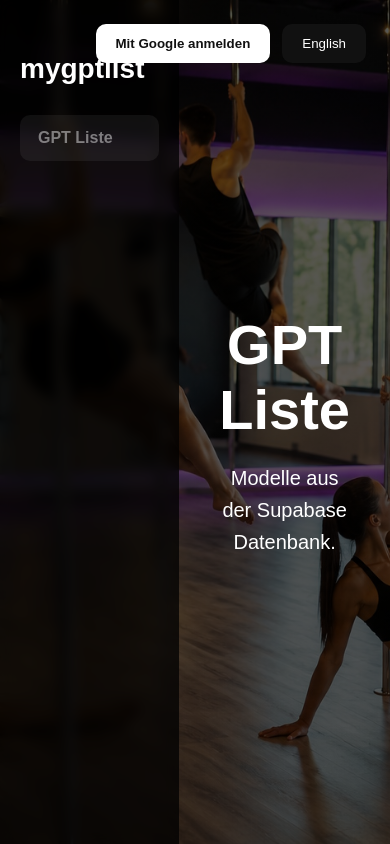
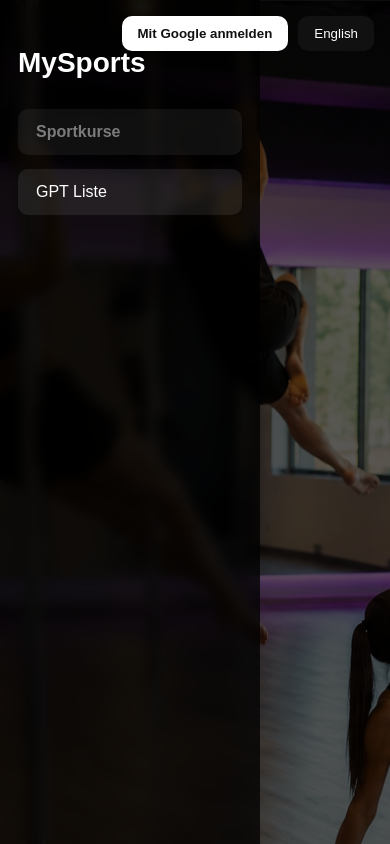
Before and after one commit to Frank-LeRo/mygptlist, a Next.js app: page / in a window 390 px wide. Shown: the top 844 px of the page. Built offline with nearby package versions, Linux system fonts and the light colour scheme.

Commit message:
Update navigation, login gating, and mobile layout

```diff
--- a/app/page.js
+++ b/app/page.js
@@ -55,9 +55,7 @@ export default function Home() {
     const clientId = process.env.NEXT_PUBLIC_GOOGLE_CLIENT_ID;
 
     if (!clientId) {
-      setAuthError(
-        'NEXT_PUBLIC_GOOGLE_CLIENT_ID ist nicht gesetzt'
-      );
+      setAuthError('NEXT_PUBLIC_GOOGLE_CLIENT_ID ist nicht gesetzt');
       return;
     }
 
@@ -74,16 +72,7 @@ export default function Home() {
         cancel_on_tap_outside: false
       });
 
-      window.google.accounts.id.prompt((notification) => {
-        if (
-          notification.isNotDisplayed() ||
-          notification.isSkippedMoment()
-        ) {
-          setAuthError(
-            'Google Popup wurde blockiert oder konnte nicht geöffnet werden'
-          );
-        }
-      });
+      window.google.accounts.id.prompt();
     } catch (error) {
       console.error(error);
       setAuthError('Google Login konnte nicht gestartet werden');
@@ -106,6 +95,8 @@ export default function Home() {
         style={{
           minHeight: '100vh',
           display: 'flex',
+          flexDirection: 'row',
+          flexWrap: 'wrap',
           fontFamily: 'Arial, sans-serif',
           backgroundImage:
             "linear-gradient(rgba(0,0,0,0.65), rgba(0,0,0,0.65)), url('/images/pole-dance-bg.jpg')",
@@ -116,45 +107,29 @@ export default function Home() {
         <div
           style={{
             position: 'fixed',
-            top: '24px',
-            right: '24px',
+            top: '16px',
+            right: '16px',
             display: 'flex',
+            flexWrap: 'wrap',
+            justifyContent: 'flex-end',
             alignItems: 'center',
-            gap: '12px',
-            zIndex: 999999,
-            pointerEvents: 'auto'
+            gap: '10px',
+            zIndex: 9999,
+            maxWidth: '95vw'
           }}
         >
-          {user && (
-            <img
-              src={user.picture}
-              alt={user.name}
-              title={user.name}
-              style={{
-                width: '46px',
-                height: '46px',
-                borderRadius: '50%',
-                border: '2px solid rgba(255,255,255,0.7)',
-                objectFit: 'cover',
-                boxShadow: '0 2px 10px rgba(0,0,0,0.3)',
-                pointerEvents: 'none'
-              }}
-            />
-          )}
-
           {!user ? (
             <button
               type="button"
               onClick={signInWithGoogle}
               style={{
-                padding: '12px 20px',
+                padding: '10px 16px',
                 borderRadius: '10px',
                 border: 'none',
                 background: '#ffffff',
                 color: '#111',
                 cursor: 'pointer',
-                fontWeight: 'bold',
-                pointerEvents: 'auto'
+                fontWeight: 'bold'
               }}
             >
               {t.login}
@@ -164,14 +139,13 @@ export default function Home() {
               type="button"
               onClick={logout}
               style={{
-                padding: '12px 20px',
+                padding: '10px 16px',
                 borderRadius: '10px',
                 border: 'none',
                 background: '#ffffff',
                 color: '#111',
                 cursor: 'pointer',
-                fontWeight: 'bold',
-                pointerEvents: 'auto'
+                fontWeight: 'bold'
               }}
             >
               Logout
@@ -182,13 +156,12 @@ export default function Home() {
             type="button"
             onClick={toggleLanguage}
             style={{
-              padding: '12px 20px',
+              padding: '10px 16px',
               borderRadius: '10px',
               border: 'none',
               background: '#111',
               color: '#fff',
-              cursor: 'pointer',
-              pointerEvents: 'auto'
+              cursor: 'pointer'
             }}
           >
             {t.switchLanguage}
@@ -197,15 +170,18 @@ export default function Home() {
 
         <aside
           style={{
-            width: '260px',
+            width: '100%',
+            maxWidth: '260px',
+            minHeight: '100vh',
             background: 'rgba(0,0,0,0.75)',
             color: '#fff',
-            padding: '30px 20px',
-            backdropFilter: 'blur(6px)'
+            padding: '24px 18px',
+            backdropFilter: 'blur(6px)',
+            boxSizing: 'border-box'
           }}
         >
           <h2 style={{ marginBottom: '30px', fontSize: '28px' }}>
-            mygptlist
+            MySports
           </h2>
 
           <nav
@@ -217,7 +193,7 @@ export default function Home() {
           >
             {user ? (
               <Link
-                href="/gptliste"
+                href="/sportkurse"
                 style={{
                   color: '#fff',
                   textDecoration: 'none',
@@ -227,7 +203,7 @@ export default function Home() {
                   fontWeight: 'bold'
                 }}
               >
-                {t.gptList}
+                {t.sportCourses}
               </Link>
             ) : (
               <div
@@ -240,9 +216,22 @@ export default function Home() {
                   cursor: 'not-allowed'
                 }}
               >
-                {t.gptList}
+                {t.sportCourses}
               </div>
             )}
+
+            <Link
+              href="/gptliste"
+              style={{
+                color: '#fff',
+                textDecoration: 'none',
+                padding: '14px 18px',
+                borderRadius: '10px',
+                background: 'rgba(255,255,255,0.08)'
+              }}
+            >
+              {t.gptList}
+            </Link>
           </nav>
         </aside>
 
@@ -254,15 +243,27 @@ export default function Home() {
             justifyContent: 'center',
             alignItems: 'center',
             color: '#fff',
-            padding: '40px'
+            padding: '30px 20px',
+            boxSizing: 'border-box',
+            minWidth: '300px'
           }}
         >
-          <div style={{ maxWidth: '700px', textAlign: 'center' }}>
-            <h1 style={{ fontSize: '56px', marginBottom: '20px' }}>
+          <div style={{ maxWidth: '700px', textAlign: 'center', width: '100%' }}>
+            <h1
+              style={{
+                fontSize: 'clamp(36px, 8vw, 56px)',
+                marginBottom: '20px'
+              }}
+            >
               {t.title}
             </h1>
 
-            <p style={{ fontSize: '20px', lineHeight: '1.6' }}>
+            <p
+              style={{
+                fontSize: 'clamp(16px, 4vw, 20px)',
+                lineHeight: '1.6'
+              }}
+            >
               {t.subtitle}
             </p>
 
```
